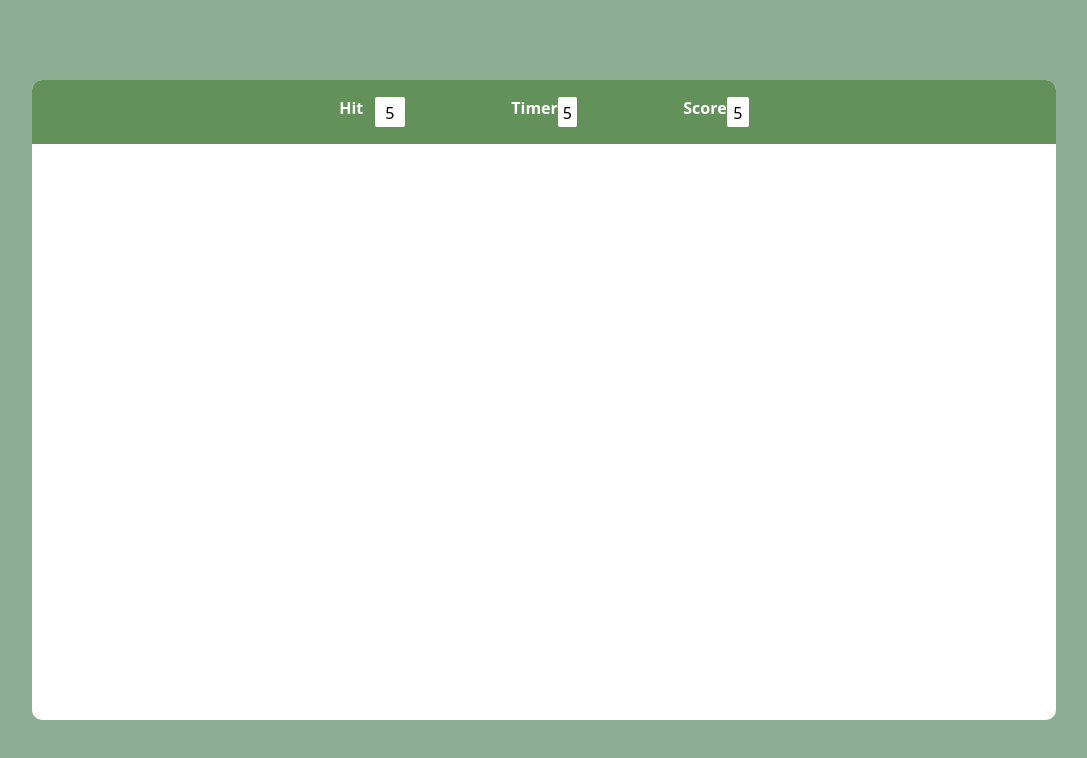
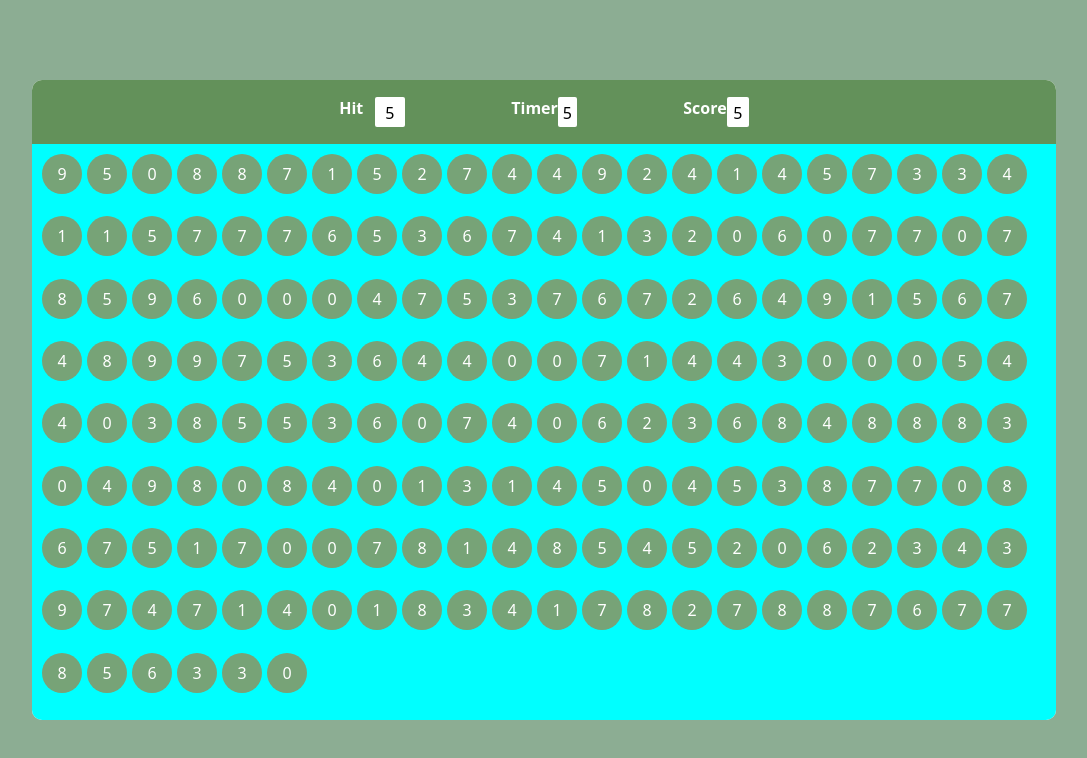
Before and after one commit to Apurvbkt/letsLearnJs, a plain HTML site: page Dom/bubble.html in a window 1280 px wide. Shown: the whole page, without its empty margins (96-1183 px from the left). Drawn offline with Linux system fonts and the light colour scheme.

Commit message:
push bubble

```diff
--- a/Dom/bubble.html
+++ b/Dom/bubble.html
@@ -2,7 +2,7 @@
 <html lang="en">
 <head>
     <meta charset="UTF-8">
-    <meta name="viewport" content="width= , initial-scale=1.0">
+    <meta name="viewport" content="width=device-width, initial-scale=1.0">
     <title>Document</title>
     <link rel="stylesheet" href="style.css">
 </head>
@@ -24,9 +24,12 @@
                 </div>
             </div>
             <div id="panelbtm">
-                <div class="bubble"></div>
+
+                <!-- <div class="bubble">5</div> -->
+
             </div>
         </div>
     </div>
 </body>
 </html>
+<script src="script.js"></script>
--- a/Dom/script.js
+++ b/Dom/script.js
@@ -0,0 +1,10 @@
+ var res = "";
+
+for(var i = 0; i <=181; i++){
+   let num = Math.floor(Math.random() * 10)
+    res = res + `<div class="bubble">${num}</div>`
+}
+// console.log(res);
+
+
+document.querySelector('#panelbtm').innerHTML = res
--- a/Dom/style.css
+++ b/Dom/style.css
@@ -56,5 +56,28 @@ html, body{
 #panelbtm{
     width: 100%;
     height: calc(100% - 10%);
-    /* background-color: aqua; */
+    padding: 10px;
+    display: flex;
+    flex-wrap: wrap;
+    gap: 5px;
+    /* justify-content: space-between; */
+
+    background-color: aqua;
 }
+.bubble{
+    height: 40px;
+    width: 40px;
+    border-radius: 50%;
+    background-color: rgb(119, 163, 119);
+    display: flex;
+    justify-content: center;
+    align-items: center;
+    color: white;
+    /* text-align: center; */
+
+
+}
+.bubble:hover{
+    background-color: rgb(88, 110, 88);
+    cursor: pointer;
+}
```
